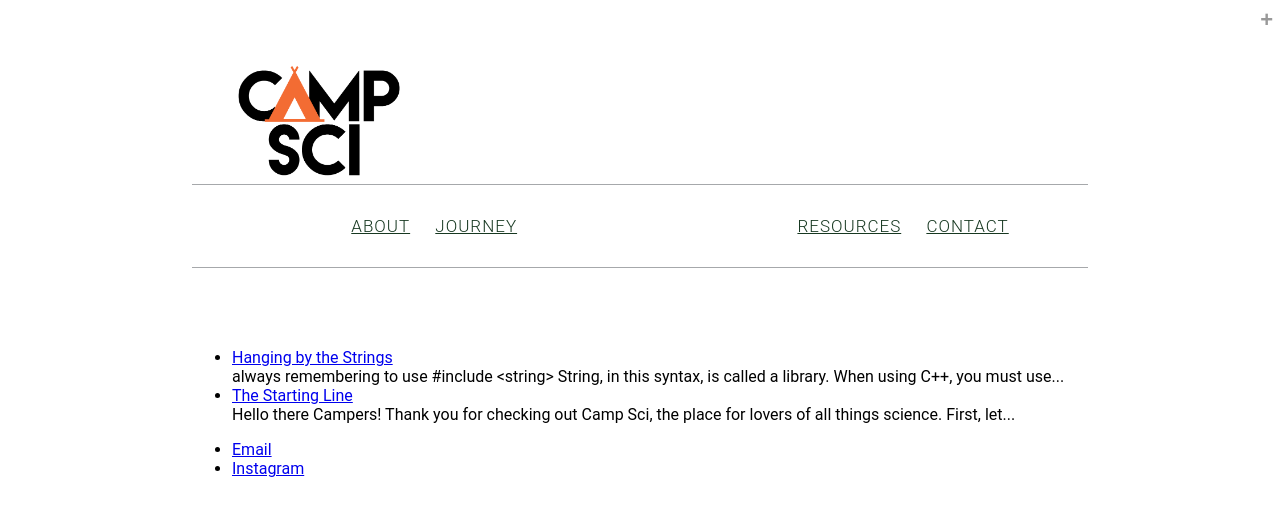
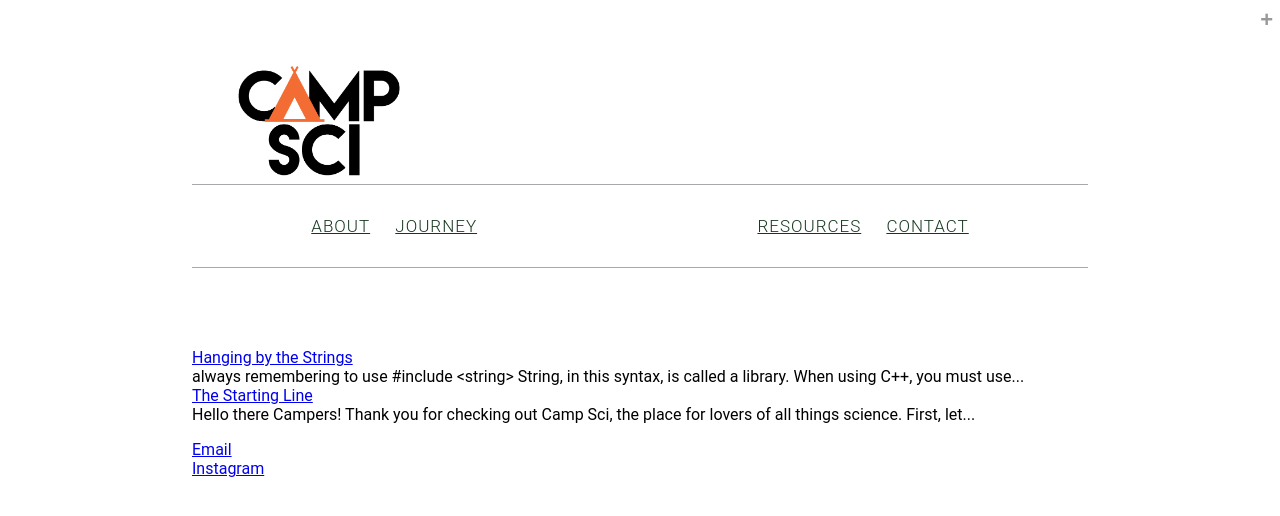
Before and after one commit to campsci/campsci.github.io, a Jekyll site: the page built from home/home.html, in a window 1280 px wide. Shown: the top 516 px of the page. Built offline with Jekyll 4.4.1, drawn with Linux system fonts in a browser that asks for light colours.

Commit message:
Update main.css

```diff
--- a/css/main.css
+++ b/css/main.css
@@ -309,7 +309,11 @@ button.sub-menu-toggle {
 	content: "-";
 }
 
-
+ul {
+  padding: 0;
+  list-style: none;
+  overflow: hidden;
+}
 
 /* Old CSS
 
```
